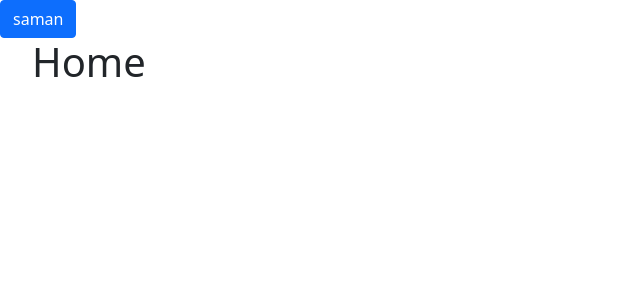
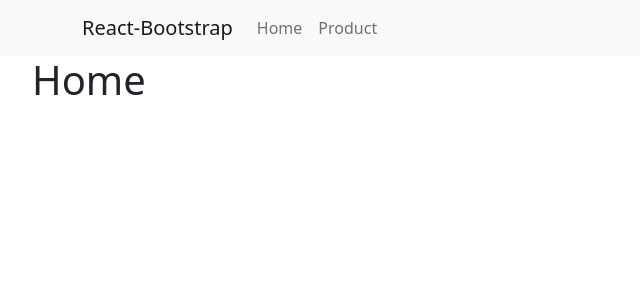
Before and after one commit to SamanKeighobadi/nextjs-shop, a Next.js app: page / in a window 1280 px wide. Shown: the top 300 px of the page, without its empty margins (0-640 px from the left). Built offline with nearby package versions, Linux system fonts and the light colour scheme.

Commit message:
create navbar

```diff
--- a/components/common/Header.jsx
+++ b/components/common/Header.jsx
@@ -1,12 +1,24 @@
-import React from 'react';
-import {Button} from 'react-bootstrap'
+import React from "react";
+import {  Container, Nav, Navbar } from "react-bootstrap";
 
 const Header = () => {
-    return (
-        <div>
-            <Button>saman</Button>
-        </div>
-     );
-}
+  return (
+    <div>
+      <Navbar bg="light" expand="lg">
+        <Container>
+          <Navbar.Brand href="#home">React-Bootstrap</Navbar.Brand>
+          <Navbar.Toggle aria-controls="basic-navbar-nav" />
+          <Navbar.Collapse id="basic-navbar-nav">
+            <Nav className="me-auto " >
+              <Nav.Link href="#home">Home</Nav.Link>
+              <Nav.Link href="#link">Product</Nav.Link>
+
+            </Nav>
+          </Navbar.Collapse>
+        </Container>
+      </Navbar>
+    </div>
+  );
+};
 
 export default Header;
```
